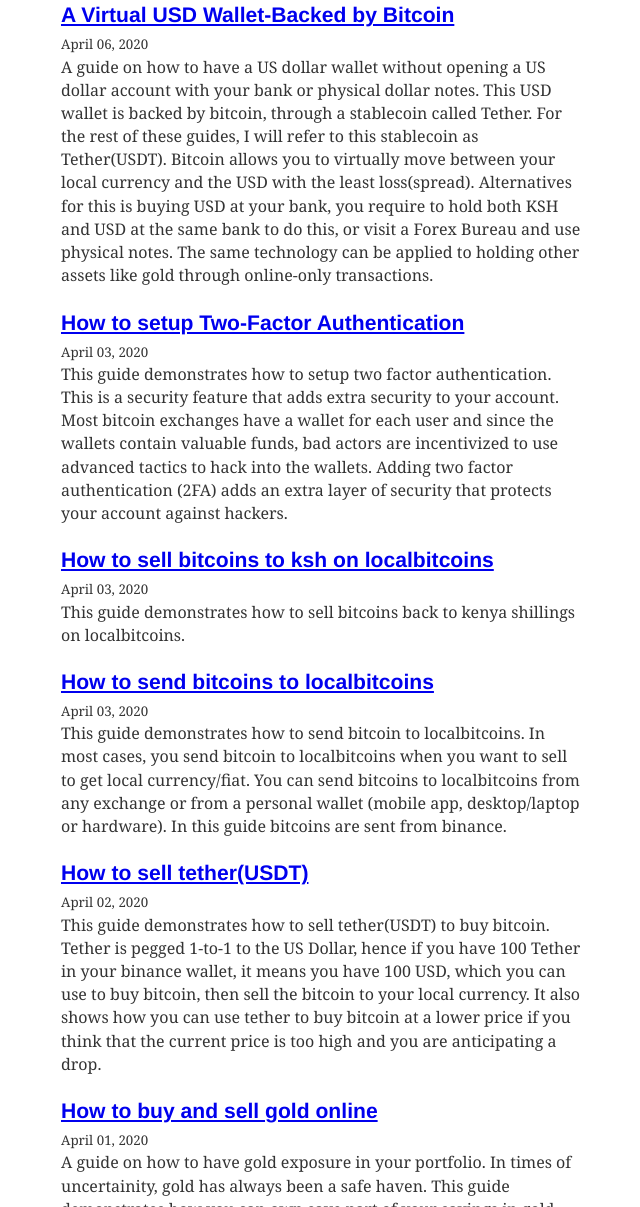
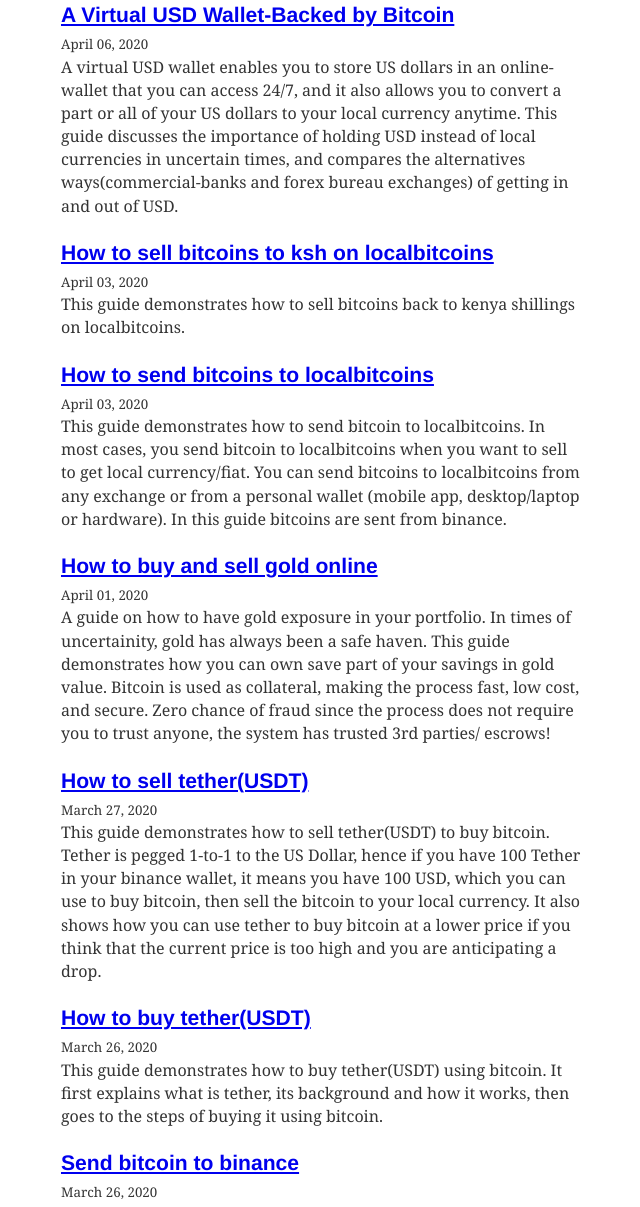
Before and after one commit to kimothokamau/kimothokamaublog, a Gatsby site: page / in a window 1280 px wide. Shown: the part 333-1540 px from the top of the page, without its empty margins (318-958 px from the left). Built offline with nearby package versions, Linux system fonts and the light colour scheme; Gatsby itself is replaced by a stand-in of ours; some packages are replaced by stand-ins of ours.

Commit message:
virtual usd wallet description and fixed arrangement of articles

```diff
--- a/content/blog/binance-2fa/index.md
+++ b/content/blog/binance-2fa/index.md
@@ -1,6 +1,6 @@
 ---
 title: How to setup Two-Factor Authentication
-date: "2020-04-03T22:40:32.169Z"
+date: "2020-03-25T22:40:32.169Z"
 description: This guide demonstrates how to setup two factor authentication. This is a security feature that adds extra security to your account. Most bitcoin exchanges have a wallet for each user and since the wallets contain valuable funds, bad actors are incentivized to use advanced tactics to hack into the wallets. Adding two factor authentication (2FA) adds an extra layer of security that protects your account against hackers.
 ---
 
--- a/content/blog/buy-gold-xaut/index.md
+++ b/content/blog/buy-gold-xaut/index.md
@@ -6,7 +6,7 @@ description: A guide on how to have gold exposure in your portfolio. In times of
 ---
 ## Introduction
 
-Gold is highly valued due to its scarcity, and its industrial use cases value. Having been discovered by humans over 5000 years ago, humans have already mined all the low hanging gold and hence to mine extra gold requires alot of resources. This properties gives it a high value that is unlikely to drop due to oversupply.
+Gold is highly valued due to its scarcity, and its industrial use cases. Having been discovered by humans over 5000 years ago, humans have already mined all the easy to mine gold and hence it is expensive to mine extra gold. Or rather it has a high stock to flow ratio. This assured scarcity makes it a great asset to hold in times of global uncertanity.
 
 There are several ways of owning gold:
   + Buy physical gold, bought from London Bullion Markets Association
@@ -15,8 +15,12 @@ There are several ways of owning gold:
   + The ABSA GLD ETF, not so sure about it**
   + Buy XAUT/USD using bitcoin
 
-  ### How the crypto-backed gold works
+
+### How the crypto-backed gold works
 
 Each Tether Gold (XAU₮) token represents ownership of one troy fine ounce of physical gold on a specific gold bar safely held in a Switzerland vault.
 
 When you buy Tether Gold tokens, and the price of gold increases relative to the USD or your local currency, then you can sell your Tether Gold tokens at a profit.
+
+
+### Step -1
--- a/content/blog/buy-tether/index.md
+++ b/content/blog/buy-tether/index.md
@@ -1,6 +1,6 @@
 ---
 title: How to buy tether(USDT)
-date: "2020-04-01T22:40:32.169Z"
+date: "2020-03-26T22:40:32.169Z"
 description: This guide demonstrates how to buy tether(USDT) using bitcoin. It first explains what is tether, its background and how it works, then goes to the steps of buying it using bitcoin.
 ---
 
--- a/content/blog/sell-tether/index.md
+++ b/content/blog/sell-tether/index.md
@@ -1,6 +1,6 @@
 ---
 title: How to sell tether(USDT)
-date: "2020-04-02T22:40:32.169Z"
+date: "2020-03-27T22:40:32.169Z"
 description: This guide demonstrates how to sell tether(USDT) to buy bitcoin. Tether is pegged 1-to-1 to the US Dollar, hence if you have 100 Tether in your binance wallet, it means you have 100 USD, which you can use to buy bitcoin, then sell the bitcoin to your local currency. It also shows how you can use tether to buy bitcoin at a lower price if you think that the current price is too high and you are anticipating a drop.
 ---
 
--- a/content/blog/sendtobinance/index.md
+++ b/content/blog/sendtobinance/index.md
@@ -1,6 +1,6 @@
 ---
 title: Send bitcoin to binance
-date: "2020-03-31T22:40:32.169Z"
+date: "2020-03-26T12:50:32.169Z"
 description: This is a short guide that shows how to send bitcoins to binance. You may be sending bitcoins from another exchange or your wallet (mobile app, desktop app or hardware wallet). For this example I will demonstarate sending from a peer-to-peer cryptocurrency exchange called localbitcoins
 ---
 
--- a/content/blog/virtualusdwallet/index.md
+++ b/content/blog/virtualusdwallet/index.md
@@ -1,7 +1,7 @@
 ---
 title: A Virtual USD Wallet-Backed by Bitcoin
 date: "2020-04-06T22:40:32.169Z"
-description: A guide on how to have a US dollar wallet without opening a US dollar account with your bank or physical dollar notes. This USD wallet is backed by bitcoin, through a stablecoin called Tether. For the rest of these guides, I will refer to this stablecoin as Tether(USDT). Bitcoin allows you to virtually move between your local currency and the USD with the least loss(spread). Alternatives for this is buying USD at your bank, you require to hold both KSH and USD at the same bank to do this, or visit a Forex Bureau and use physical notes. The same technology can be applied to holding other assets like gold through online-only transactions.
+description: A virtual USD wallet enables you to store US dollars in an online-wallet that you can access 24/7, and it also allows you to convert a part or all of your US dollars to your local currency anytime. This guide discusses the importance of holding USD instead of local currencies in uncertain times, and compares the alternatives ways(commercial-banks and forex bureau exchanges) of getting in and out of USD.
 ---
 ## Introduction
 
```
